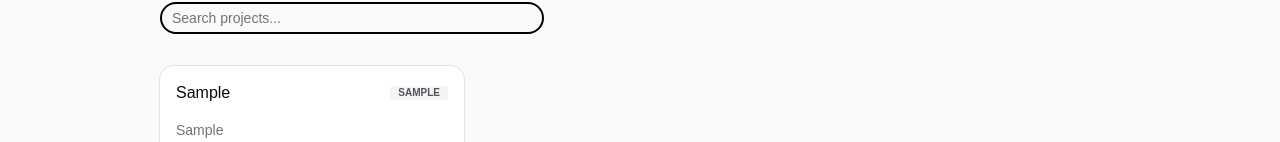
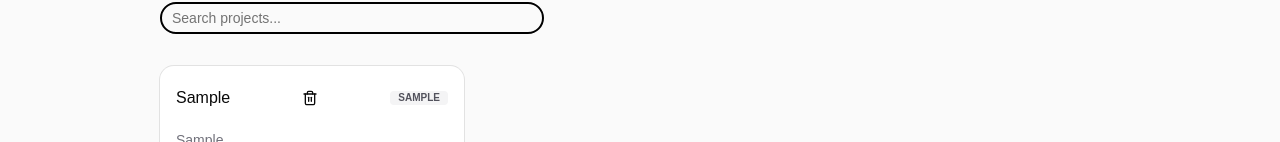
Before and after one commit to calebfinney45-cloud/portfolio-showcase-react, a React (Vite) app: page / in a window 1280 px wide. Both pictures are taken after typing "Sample", "Sample", "Sample" into the empty fields and a click on the button "Add Project". Shown: the part 658-800 px from the top of the page. Built offline with nearby package versions, Linux system fonts and the light colour scheme.

Commit message:
Improve features

```diff
--- a/src/App.jsx
+++ b/src/App.jsx
@@ -12,6 +12,11 @@ export default function App() {
       id: crypto.randomUUID(),
     };
     setProjects((prevProjects) => [finalProject, ...prevProjects]);
+  }
+
+  function deleteProject(id) {
+    const updatedProjects = projects.filter((project) => project.id !== id);
+    setProjects(updatedProjects);
   }
 
   return (
@@ -43,7 +48,7 @@ export default function App() {
             </h2>
             <div className="h-px] bg-zinc-200 grow" />
           </div>
-          <ProjectList projects={projects} />
+          <ProjectList projects={projects} onDeleteProject={deleteProject} />
         </section>
       </main>
 
--- a/src/components/ProjectCard.jsx
+++ b/src/components/ProjectCard.jsx
@@ -1,14 +1,21 @@
-import { Card, CardHeader, CardTitle, CardContent} from "@/components/ui/card";
+import { Card, CardHeader, CardTitle, CardContent } from "./ui/card";
+import { Trash2 } from "lucide-react";
+import { Button } from "./ui/button";
 
-export default function ProjectCard({project}) {
-    return(
+export default function ProjectCard({ project, onDelete }) {
+  return (
     <div className="py-8">
-            <Card className={"bg-white border-zinc-200"} >
+      <Card className={"bg-white border-zinc-200"}>
         <CardHeader>
           <div className="flex justify-between items-center">
-                        <CardTitle>
-                            {project.title}
-                        </CardTitle>
+            <CardTitle>{project.title}</CardTitle>
+            <Button
+                variant="ghost"
+                size="icon"
+                onClick={onDelete}
+            >
+                <Trash2 size={"16"} />
+            </Button>
             <span className="text-[10px] font-bold uppercase bg-zinc-100 px-2 py rounded text-zinc-600">
               {project.category}
             </span>
--- a/src/components/ProjectList.jsx
+++ b/src/components/ProjectList.jsx
@@ -2,27 +2,29 @@ import { useState } from "react";
 import { Input } from "@/components/ui/input";
 import ProjectCard from "./ProjectCard";
 
-export default function ProjectList({projects}) {
+export default function ProjectList({ projects, onDeleteProject }) {
   const [searchTerm, setSearchTerm] = useState("");
 
-    if(projects.length === 0) {
-        return(
+  if (projects.length === 0) {
+    return (
       <div className="text-center border-2 py-2 border-dashed border-zinc-200 rounded-2xl">
-                <p className="text-zinc-800 py-10 text-xl font-semibold">Your Portfolio is currently empty.</p>
+        <p className="text-zinc-800 py-10 text-xl font-semibold">
+          Your Portfolio is currently empty.
+        </p>
       </div>
     );
   }
 
   const query = searchTerm.toLowerCase();
   const filteredProjects = projects.filter((project) => {
-        return(
+    return (
       project.title.toLowerCase().includes(query) ||
-            project.category.toLowerCase().includes(query)||
+      project.category.toLowerCase().includes(query) ||
       project.description.toLowerCase().includes(query)
     );
   });
 
-    return(
+  return (
     <div>
       <Input
         placeholder="Search projects..."
@@ -32,7 +34,11 @@ export default function ProjectList({projects}) {
       />
       <div className="grid grid-cols-1 md:grid-cols-2 lg:grid-cols-3 gap-6">
         {filteredProjects.map((project) => (
-                    <ProjectCard key={project.id} project={project} />
+          <ProjectCard
+            key={project.id}
+            project={project}
+            onDelete={() => onDeleteProject(project.id)}
+          />
         ))}
       </div>
     </div>
```
Lines whose indentation alone changed are shown as unchanged.
